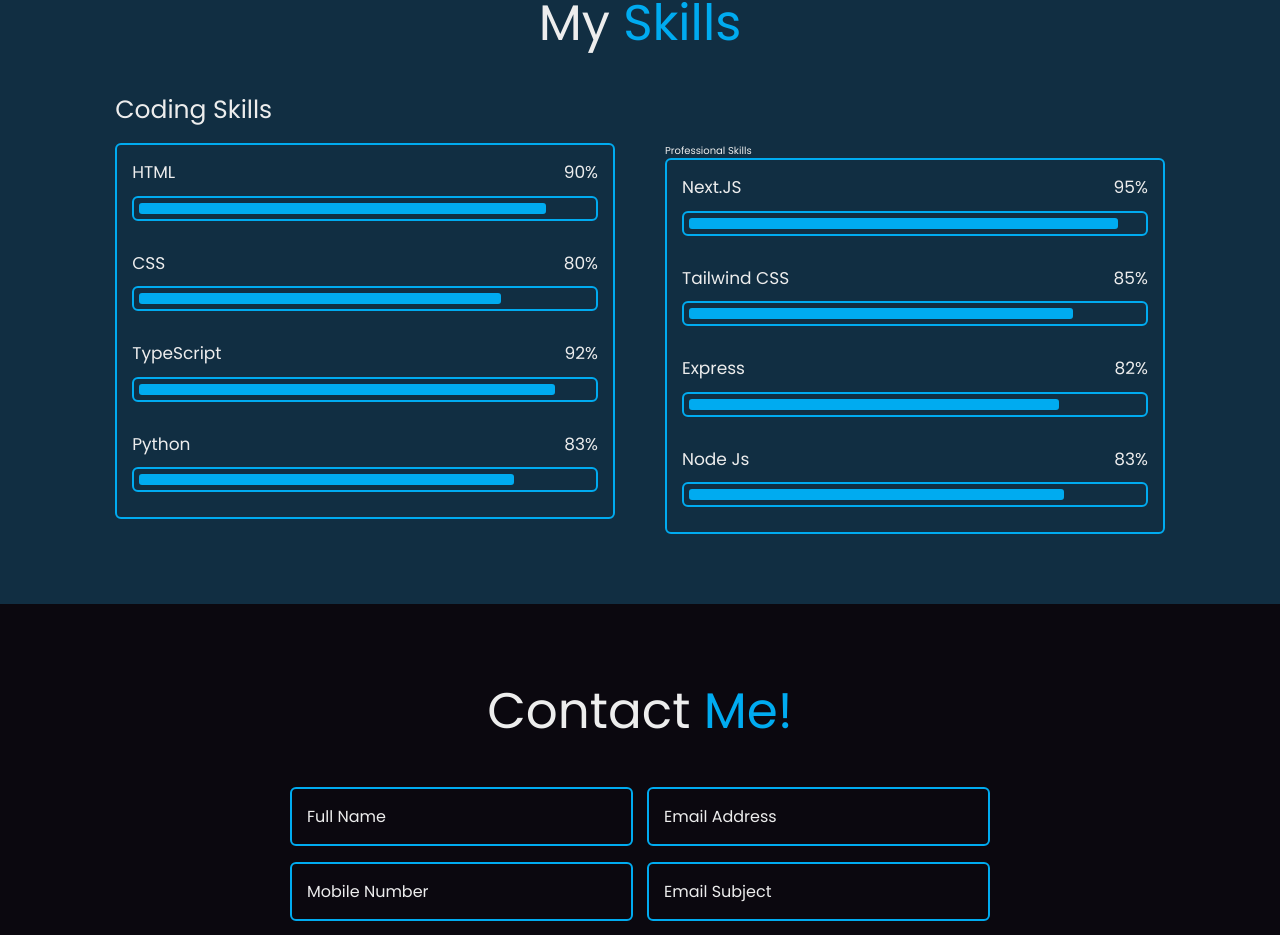
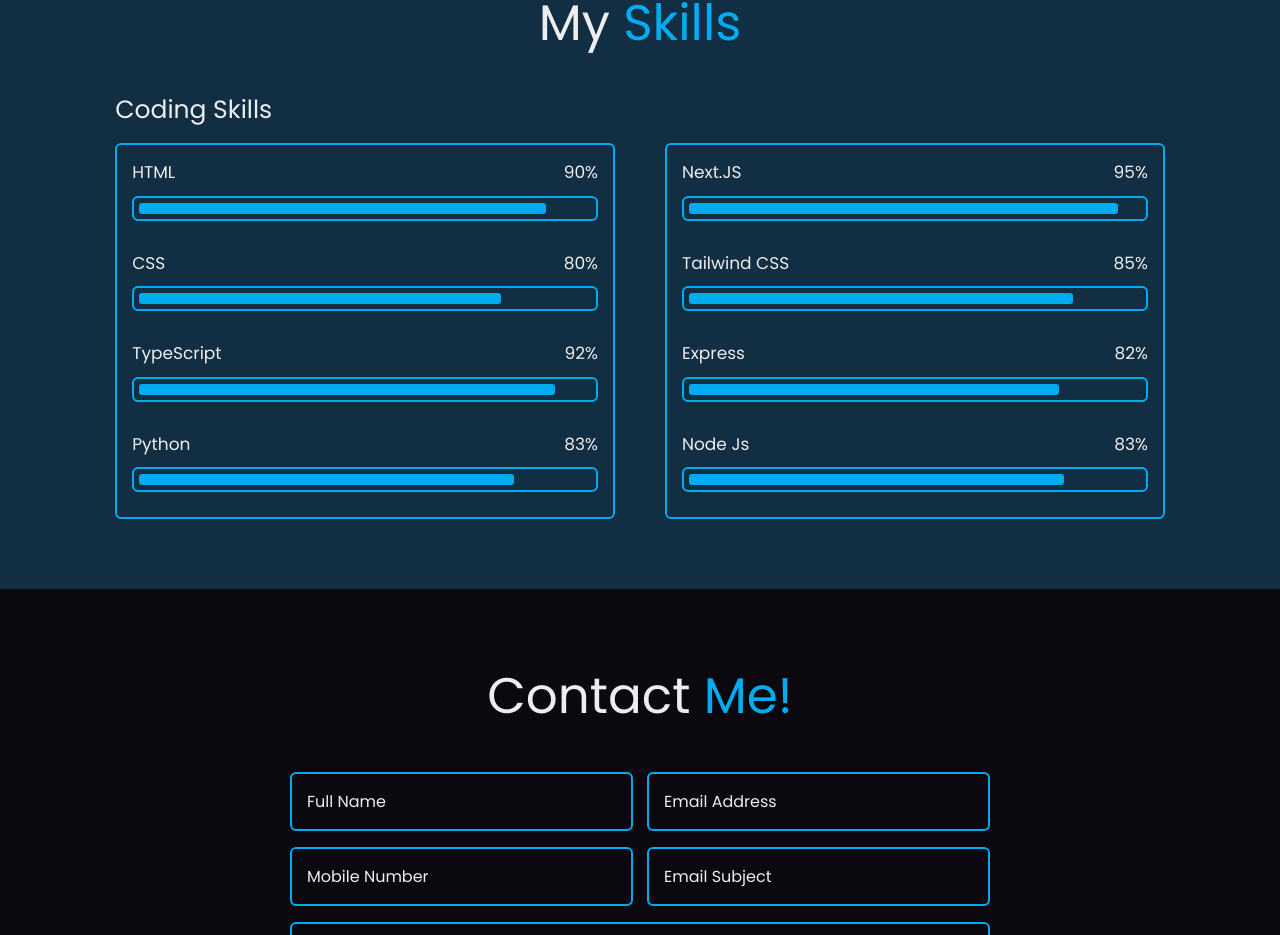
Before and after one commit to Alwaz12/Alwaz-Portfolio-Website, a Next.js app: page / in a window 1280 px wide. Shown: the part 2908-3843 px from the top of the page. Built offline with nearby package versions, Linux system fonts and the light colour scheme.

Commit message:
first commit

```diff
--- a/src/app/page.tsx
+++ b/src/app/page.tsx
@@ -423,7 +423,6 @@ active:text-[var(--main-color)]"
           {/* ----------------------For another Column--------------------------- */}
 
           <div className="skills-column">
-            <h3 className="title">Professional Skills</h3>
             <div className="skills-box">
               <div className="skills-content">
                 <div className="progress">
```
